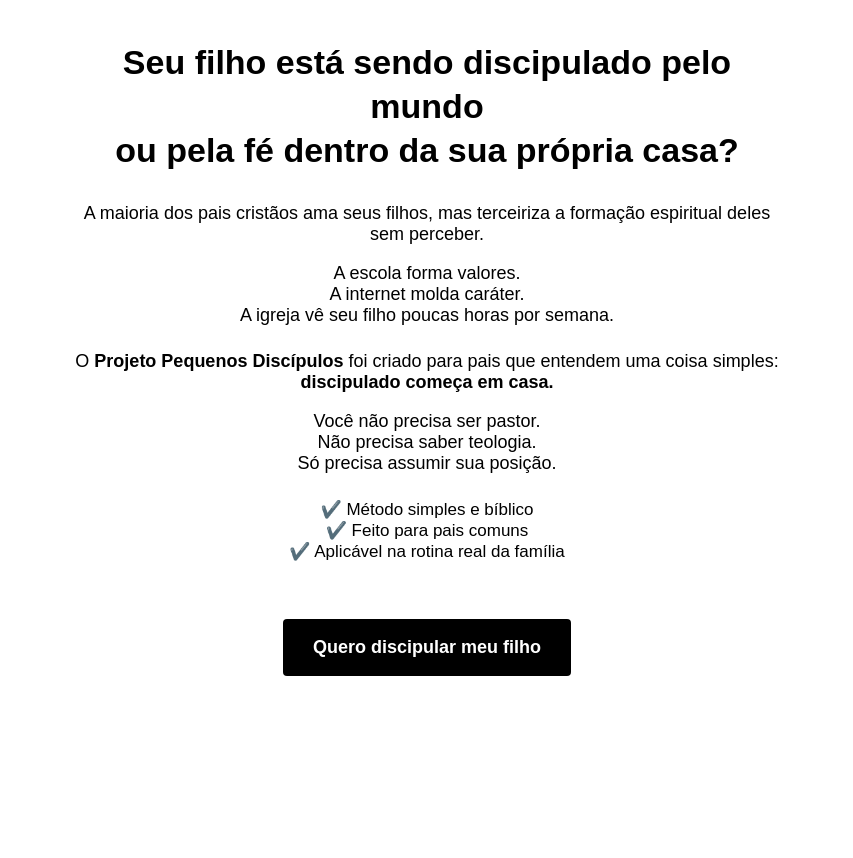
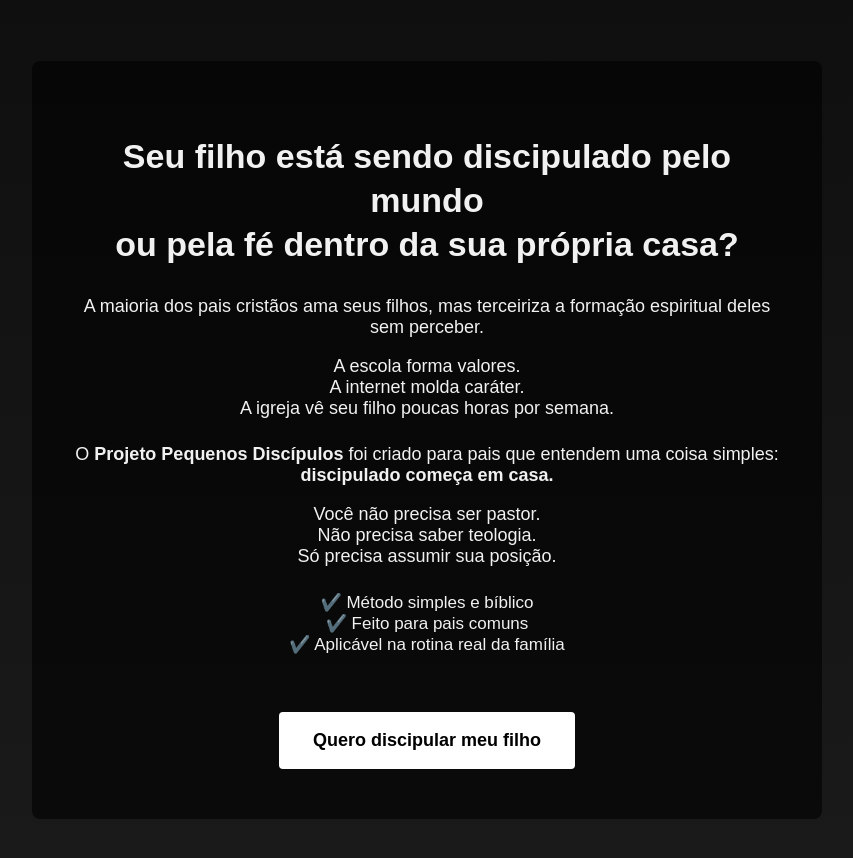
Before and after one commit to pequenosdiscipulos/projetopequenosdiscipulos.site, a plain HTML site: page index.html in a window 1280 px wide. Shown: the whole page, without its empty margins (213-1066 px from the left). Before the commit the page ends 800 px from the top, so only its background shows below. Drawn offline with Linux system fonts and the light colour scheme.

Commit message:
Update index.html

```diff
--- a/index.html
+++ b/index.html
@@ -1,17 +1,41 @@
+<!DOCTYPE html>
+<html lang="pt-br">
+<head>
+  <meta charset="UTF-8">
+  <title>Projeto Pequenos Discípulos</title>
+  <meta name="viewport" content="width=device-width, initial-scale=1.0">
+</head>
+
 <body style="
+  margin: 0;
+  padding: 0;
   font-family: Arial, sans-serif;
+  background: linear-gradient(180deg, #0f0f0f, #1a1a1a);
+  color: #f1f1f1;
+">
+
+<div style="
+  min-height: 100vh;
+  display: flex;
+  align-items: center;
+  justify-content: center;
+  padding: 40px 20px;
+">
+
+  <div style="
     max-width: 720px;
-  margin: auto;
-  padding: 40px 20px;
+    background: rgba(0,0,0,0.6);
+    padding: 50px 35px;
+    border-radius: 8px;
     text-align: center;
   ">
 
-<h1 style="font-size: 34px; line-height: 1.3;">
+    <h1 style="font-size: 34px; line-height: 1.3; margin-bottom: 30px;">
       Seu filho está sendo discipulado pelo mundo<br>
       ou pela fé dentro da sua própria casa?
     </h1>
 
-<p style="font-size: 18px; margin-top: 30px;">
+    <p style="font-size: 18px;">
       A maioria dos pais cristãos ama seus filhos,
       mas terceiriza a formação espiritual deles
       sem perceber.
@@ -43,17 +67,22 @@ Só precisa assumir sua posição.
 
     <a href="https://pay.kirvano.com/4ecd1a1d-5a6c-4555-8c3f-41de26387221"
     style="
-display:inline-block;
-margin-top:40px;
-padding:18px 30px;
-background:black;
-color:white;
-text-decoration:none;
-font-size:18px;
-font-weight:bold;
-border-radius:4px;
+      display: inline-block;
+      margin-top: 40px;
+      padding: 18px 34px;
+      background: #ffffff;
+      color: #000000;
+      text-decoration: none;
+      font-size: 18px;
+      font-weight: bold;
+      border-radius: 4px;
     ">
       Quero discipular meu filho
     </a>
 
+  </div>
+
+</div>
+
 </body>
+</html>
```
Lines whose indentation alone changed are shown as unchanged.
